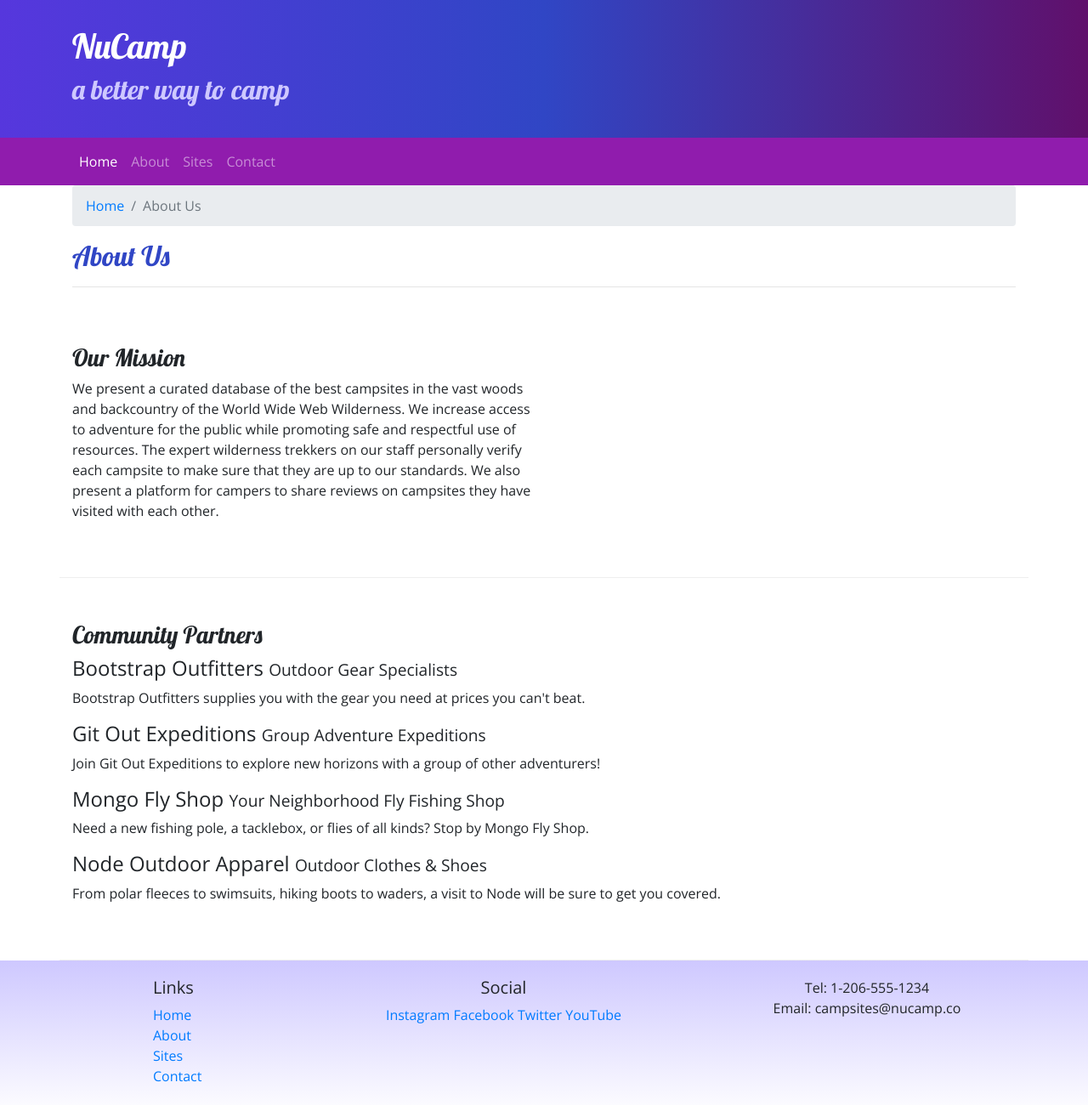
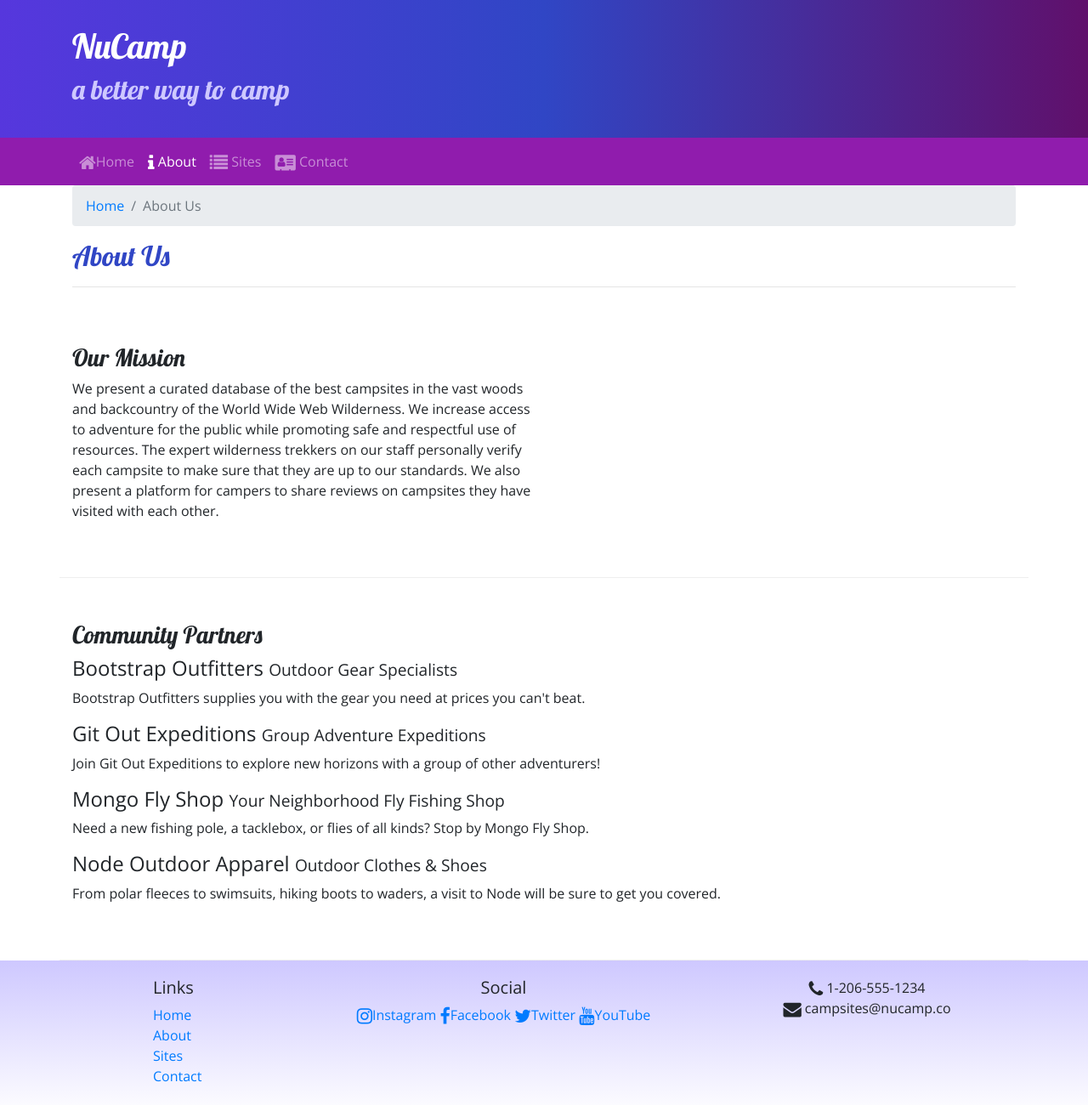
Before and after one commit to jaypowellcs/Bootstrap-, a website: page aboutus.html in a window 1280 px wide. Shown: the whole page at 85% size. Drawn offline with nearby package versions, Linux system fonts and the light colour scheme.

Commit message:
Icon Fonts

```diff
--- a/aboutus.html
+++ b/aboutus.html
@@ -9,6 +9,7 @@
      <link rel="stylesheet" href="node_modules/bootstrap/dist/css/bootstrap.min.css" />
 
      <!-- Additional CSS must be placed after Bootstrap CSS -->
+     <link rel="stylesheet" href="node_modules/font-awesome/css/font-awesome.min.css" />
      <link rel="stylesheet" href="https://fonts.googleapis.com/css?family=Lobster|Open+Sans" />
      <link rel="stylesheet" href="css/styles.css" />
      <title>NuCamp: A Better Way To Camp:About Us</title>
@@ -35,13 +36,13 @@
                 </button>
             <div class="collapse navbar-collapse" id="nucampNavbar">
                 <ul class="navbar-nav">
-                    <li class="nav-item active"><a class="nav-link" href="index.html">Home</a></li>
-                    <li class="nav-item"><a class="nav-link" href="aboutus.html">About</a></li>
-                    <li class="nav-item"><a class="nav-link" href="#">Sites</a></li>
-                    <li class="nav-item"><a class="nav-link" href="#">Contact</a></li>
+                    <li class="nav-item"><a class="nav-link" href="index.html"><i class="fa fa-home fa-lg"></i>Home</a></li>
+                    <li class="nav-item active"><a class="nav-link" href="#"><i class="fa fa-info fa-lg"></i> About</a></li>
+                    <li class="nav-item"><a class="nav-link" href="#"><i class="fa fa-list fa-lg"></i> Sites</a></li>
+                    <li class="nav-item"><a class="nav-link" href="#"><i class="fa fa-address-card fa-lg"></i> Contact</a></li>
                 </ul>
             </div>
-         </div>
+        </div>
     </nav>
 
 
@@ -81,12 +82,13 @@
 
 
     <footer>
+
         <div class="container">
             <div class="row">
                 <div class="col-4 col-sm-2 offset-1">
                     <h5>Links</h5>
                     <ul class="list-unstyled">
-                        <li><a href="index.html">Home</a></li>
+                        <li><a href="/">Home</a></li>
                         <li><a href="aboutus.html">About</a></li>
                         <li><a href="#">Sites</a></li>
                         <li><a href="#">Contact</a></li>
@@ -94,17 +96,19 @@
                 </div>
                 <div class="col-6 col-sm-5 text-center">
                     <h5>Social</h5>
-                    <a href="http://instagram.com/">Instagram</a>
-                    <a href="http://facebook.com/">Facebook</a>
-                    <a href="http://twitter.com/">Twitter</a>
-                    <a href="http://youtube.com/">YouTube</a>
+                    <a href="http://instagram.com/"><i class="fa fa-instagram fa-lg"></i>Instagram</a>
+                    <a href="http://facebook.com/"><i class="fa fa-facebook fa-lg"></i>Facebook</a>
+                    <a href="http://twitter.com/"><i class="fa fa-twitter fa-lg"></i>Twitter</a>
+                    <a href="http://youtube.com/"><i class="fa fa-youtube fa-lg"></i>YouTube</a>
                 </div>
                 <div class="col-sm-4 text-center">
-                    Tel: 1-206-555-1234<br />
-                    Email: campsites@nucamp.co
+                    <i class="fa fa-phone fa-lg" text-primary></i> 1-206-555-1234<br />
+                    <i class="fa fa-envelope fa-lg" text-primary></i> campsites@nucamp.co
                 </div>
            </div>
         </div>
+
+</footer>
 
 
     </footer>
--- a/package.json
+++ b/package.json
@@ -15,6 +15,7 @@
   },
   "dependencies": {
     "bootstrap": "^4.5.2",
+    "font-awesome": "^4.7.0",
     "jquery": "^3.5.1",
     "popper.js": "^1.16.1"
   }
```
Also changed, not shown: index.html (+11 -10 lines), 1 other file.
